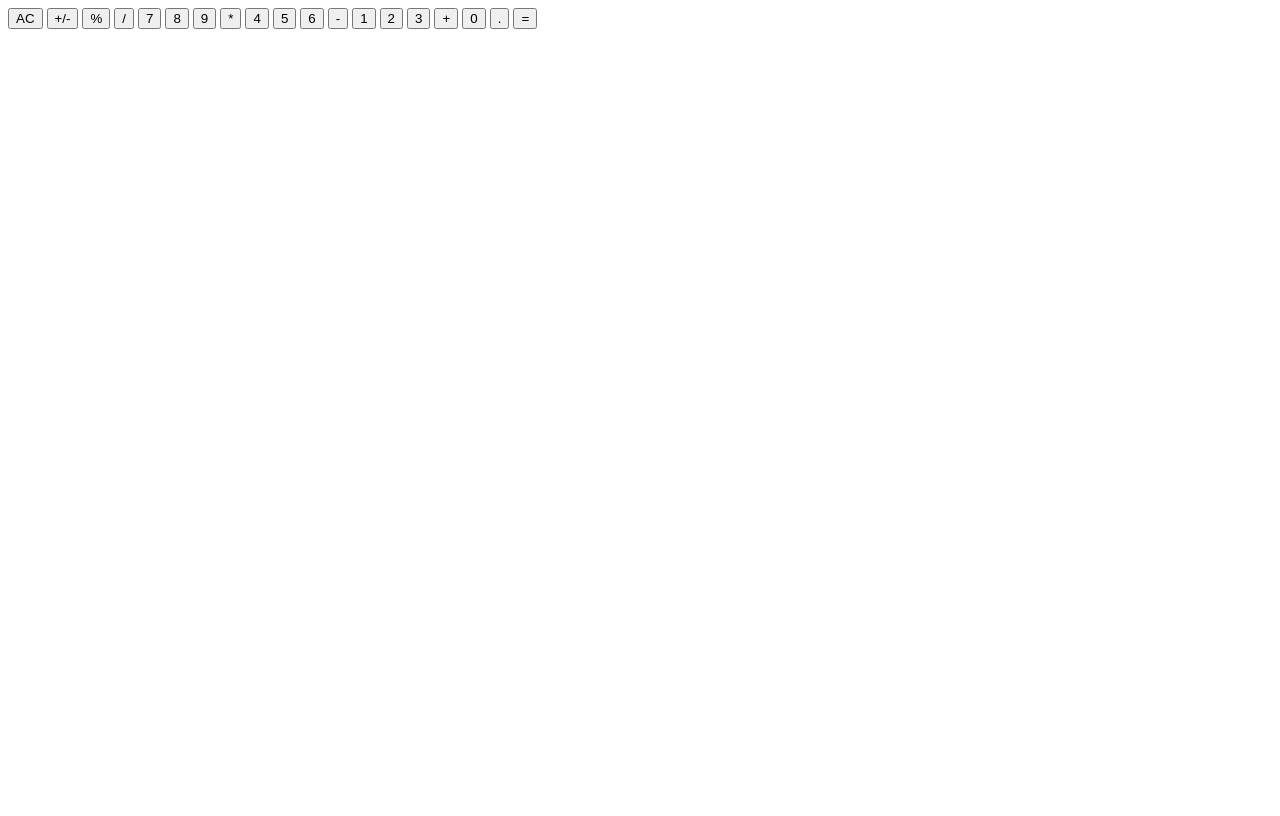
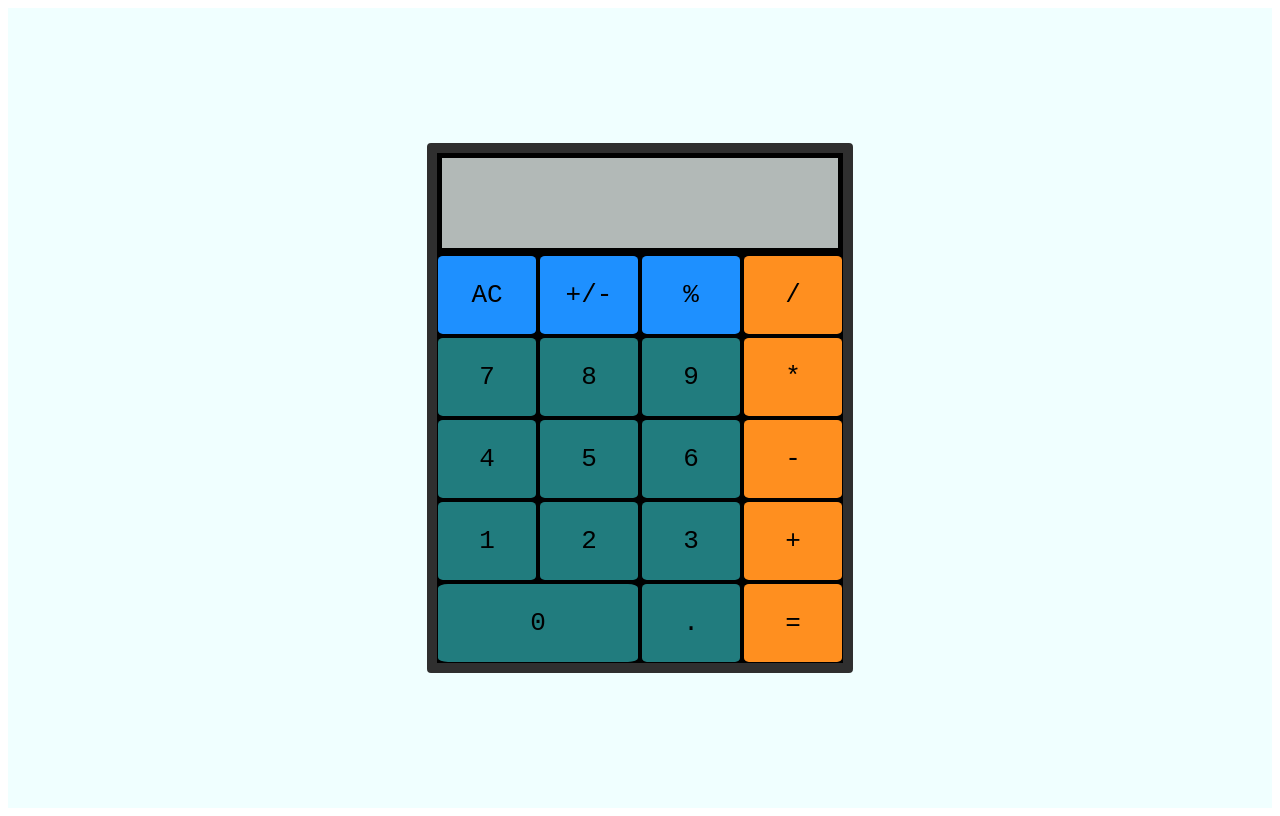
Before and after one commit to felixMonti/project-calculator, a plain HTML site: page index.html in a window 1280 px wide. Drawn offline with Linux system fonts and the light colour scheme.

Commit message:
styles added

```diff
--- a/index.html
+++ b/index.html
@@ -26,7 +26,7 @@
             <button class="operand" type="button">2</button>
             <button class="operand" type="button">3</button>
             <button class="operator" type="button">+</button>
-            <button class="zero" type="button">0</button>
+            <button id="zero" class="operand" type="button">0</button>
             <button class="decimal" type="button">.</button>
             <button class="equals" type="button">=</button>
         </div>
--- a/styles.css
+++ b/styles.css
@@ -0,0 +1,109 @@
+html {
+    text-align: center;
+    font-family: monospace;
+}
+
+#calc {
+    display: flex;
+    min-height: 95vh;
+    justify-content: center;
+    align-content: center;
+    align-items: center;
+    height: 100vh;
+    overflow: hidden;
+    background-color: azure;
+}
+
+#container {
+    background-color: black;
+    border: 10px solid rgba(47,47,47,1);
+    border-radius: 4px;
+    display: grid;
+    grid-template-columns: repeat(4, 100px);
+    grid-template-rows: minmax(100px, auto) repeat(5, 80px);
+    gap: 2px;
+}
+
+#display {
+    grid-column: 1 / -1;
+    background-color: #b2b9b7;
+    display: flex;
+    flex-direction: column;
+    justify-content: space-around;
+    align-items: flex-end;
+    padding: 5px;
+    font-size: 5.5em;
+    font-weight: initial;
+    text-shadow: 1.3px 1.3px #383838;
+    margin: 5px;
+}
+
+button {
+    margin: 1px;
+    border-radius: 5%;
+    border: none;
+    font-weight: initial;
+    font-size: 2em;
+    font-family: monospace;
+    color: black;
+}
+
+#zero {
+    grid-column: span 2;
+}
+
+.operator {
+    background-color: #FF8F1F;
+}
+
+.operator:focus {
+    background-color: #ffc183;
+}
+
+.equals {
+    background-color: #FF8F1F;
+}
+
+.equals:active {
+    background-color: #ffc183;
+}
+
+.operand {
+    background-color: #217C7E;
+}
+
+.operand:active {
+    background-color: #33b9bb;
+}
+
+.decimal {
+    background-color: #217C7E;
+}
+
+.decimal:active {
+    background-color: #33b9bb;
+}
+
+.clear {
+    background-color: dodgerblue;
+}
+
+.clear:active {
+    background-color: rgb(123, 189, 255);
+}
+
+.sign {
+    background-color: dodgerblue;
+}
+
+.sign:active {
+    background-color: rgb(123, 189, 255);
+}
+
+.percent {
+    background-color: dodgerblue;
+}
+
+.percent:active {
+    background-color: rgb(123, 189, 255);
+}
```
